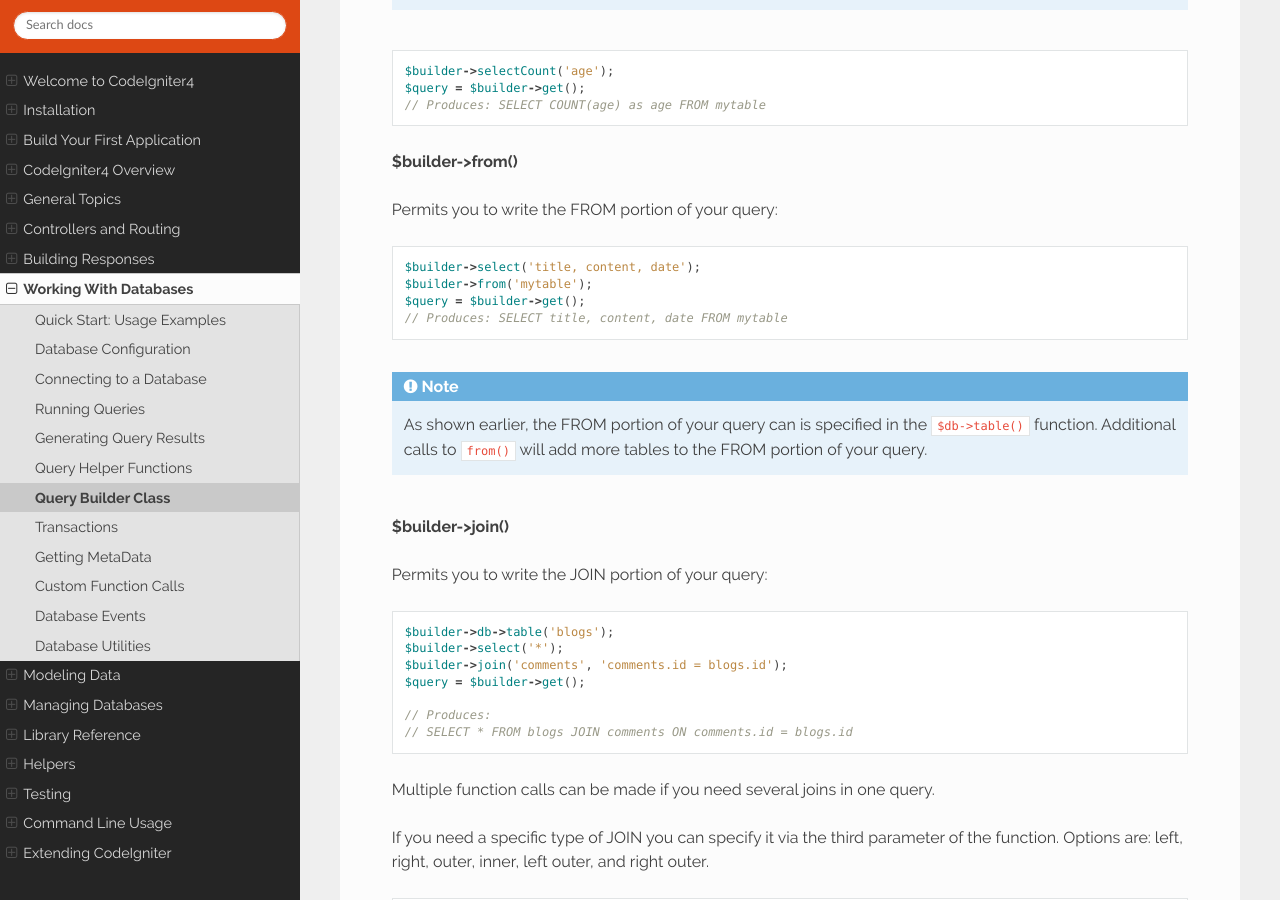
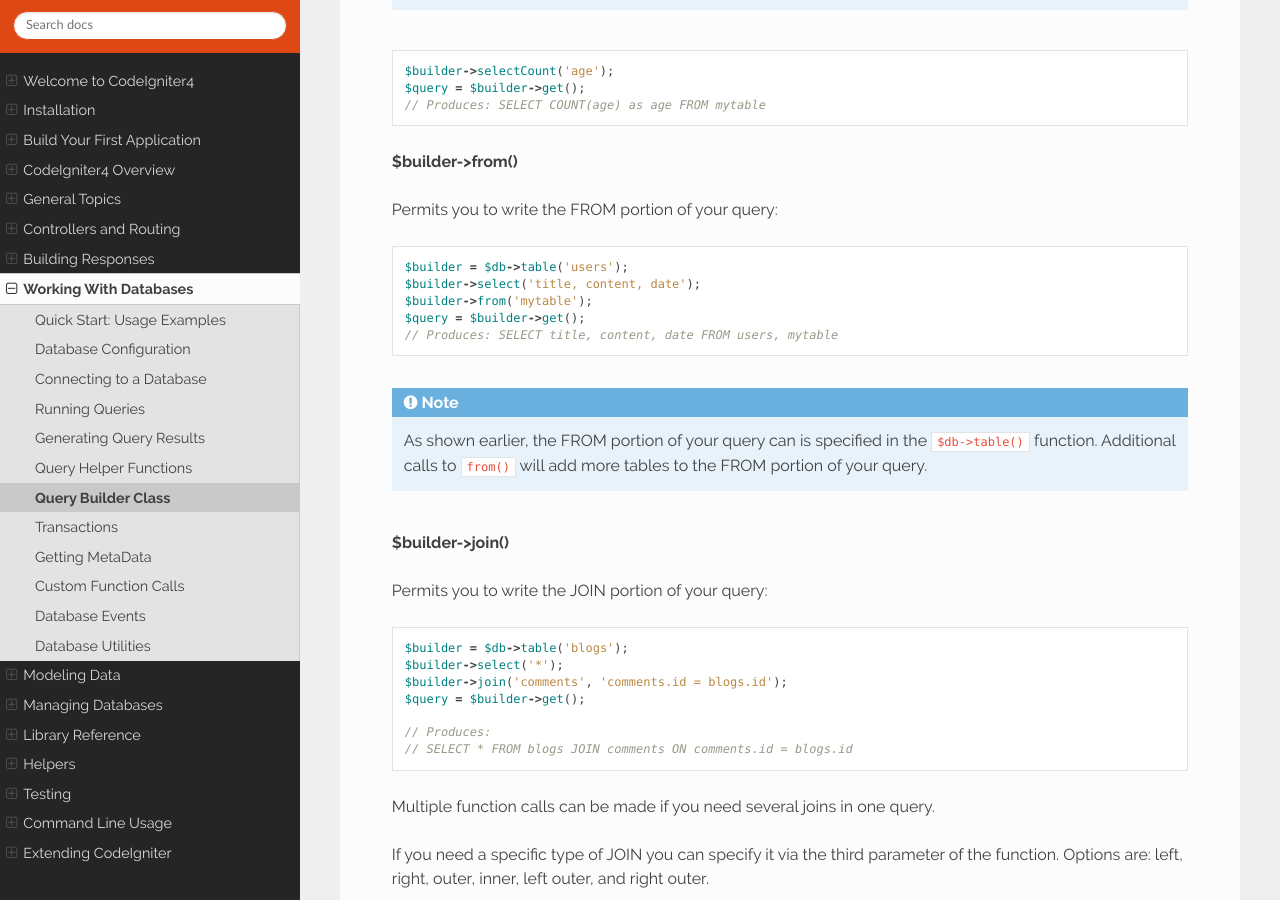
Before and after one commit to NEKOGET/ci4_user_guide_src, a Sphinx documentation site: the page built from source/database/query_builder.rst, in a window 1280 px wide and 900 px high, scrolled down 4348 px. Built offline with Sphinx 7.4.7 and the Read the Docs theme 2.0.0, drawn with Linux system fonts in a browser that asks for light colours.

Commit message:
docs: fix wrong sample code
See https://github.com/codeigniter4/CodeIgniter4/issues/4464

```diff
--- a/source/database/query_builder.rst
+++ b/source/database/query_builder.rst
@@ -201,10 +201,11 @@ the resulting field.
 
 Permits you to write the FROM portion of your query::
 
+    $builder = $db->table('users');
     $builder->select('title, content, date');
     $builder->from('mytable');
     $query = $builder->get();
-    // Produces: SELECT title, content, date FROM mytable
+    // Produces: SELECT title, content, date FROM users, mytable
 
 .. note:: As shown earlier, the FROM portion of your query can is specified
     in the ``$db->table()`` function. Additional calls to ``from()`` will add more tables
@@ -214,7 +215,7 @@ Permits you to write the FROM portion of your query::
 
 Permits you to write the JOIN portion of your query::
 
-    $builder->db->table('blogs');
+    $builder = $db->table('blogs');
     $builder->select('*');
     $builder->join('comments', 'comments.id = blogs.id');
     $query = $builder->get();
```
